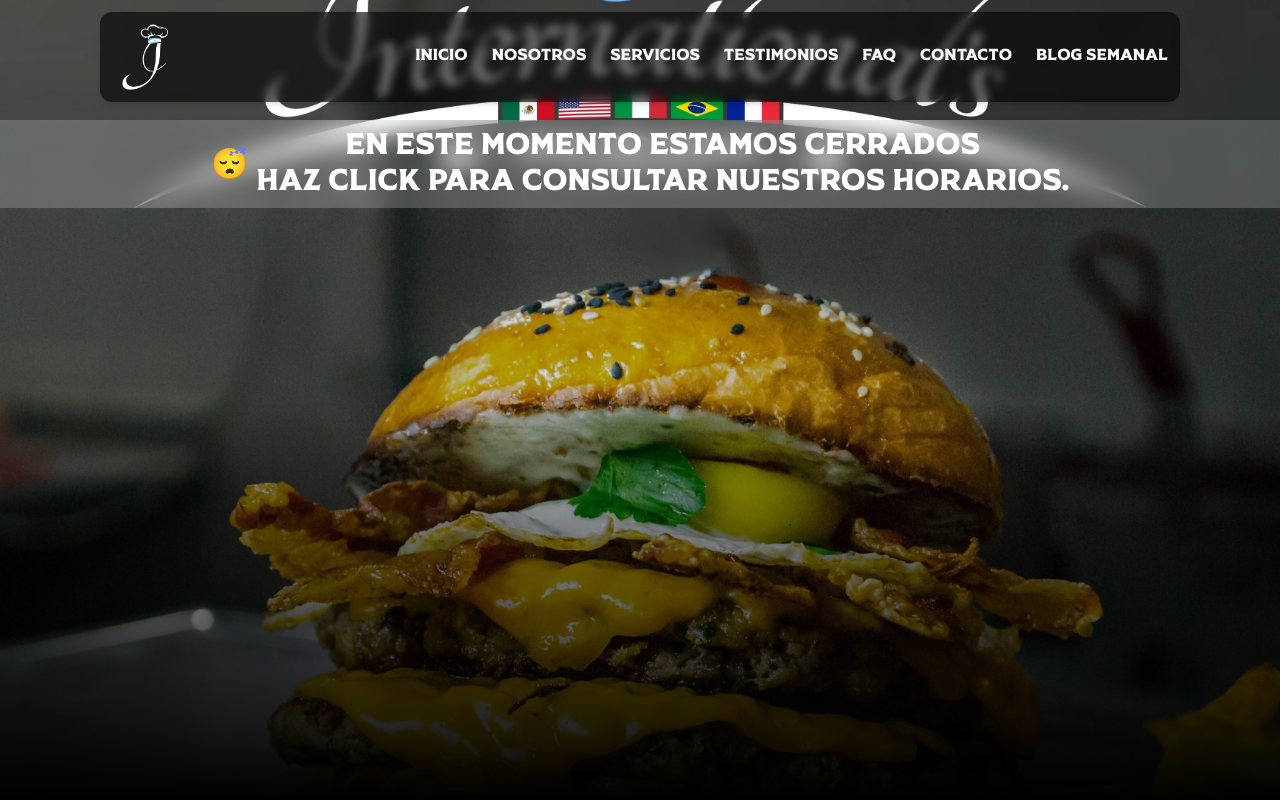
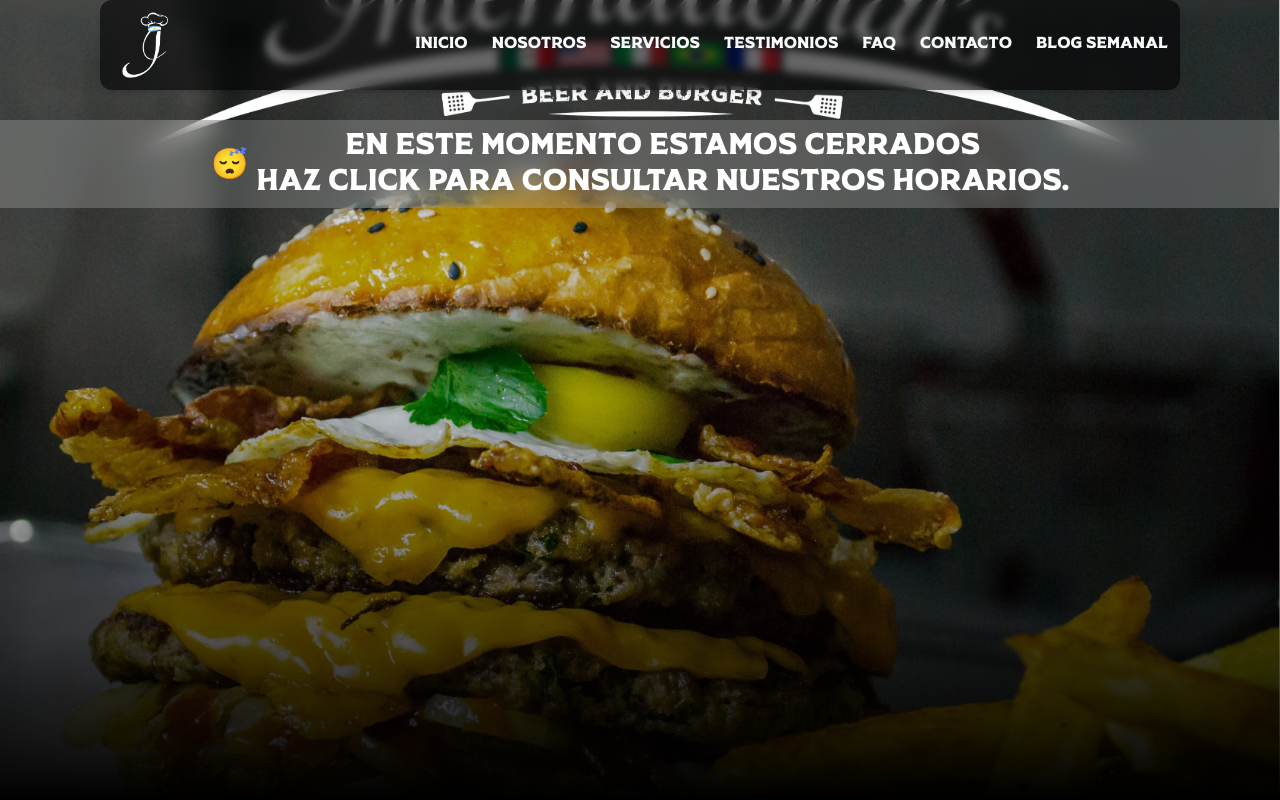
Before and after one commit to BrianGelvez/internationals, a Next.js app: page / in a window 1280 px wide. Built offline with nearby package versions, Linux system fonts and the light colour scheme; what tailwind-hamburgers would draw is missing.

Commit message:
fix: Cambios en los estilos del Header y el contenido del menu desplegable

```diff
--- a/src/components/header/index.tsx
+++ b/src/components/header/index.tsx
@@ -28,8 +28,8 @@
 
   return (
     <div
-      className={`fixed top-0 left-1/2 mt-3 -translate-x-1/2
-                 w-[95%] xl:w-container backdrop-blur-sm bg-black/60 shadow-md z-10 rounded-xl
+      className={`fixed top-0 left-1/2 -translate-x-1/2
+                 w-full xl:w-container backdrop-blur-sm bg-black/60 shadow-md z-10 rounded-xl
                  transition-transform duration-300
                  ${scrollingDown ? "translate-y-[-400%]" : "translate-y-0"}`}
     >
--- a/src/components/header/partials/mobile/index.tsx
+++ b/src/components/header/partials/mobile/index.tsx
@@ -5,8 +5,8 @@
 export default function Mobile(handleClickClose: any) {
   const navItems = [
     { id: 0, text: "INICIO", idLink: "/" },
-    { id: 1, text: "SOMBRE MI", idLink: "aboutMe" },
-    { id: 2, text: "SERVICIOS", idLink: "services" },
+    { id: 1, text: "SOMBRE NOSOTROS", idLink: "about" },
+    { id: 2, text: "NUESTRA COMIDA", idLink: "products" },
     { id: 3, text: "TESTIMONIOS", idLink: "testimonies" },
     { id: 4, text: "FAQ", idLink: "faq" },
     { id: 5, text: "CONTACTO", idLink: "contact" },
```
Also changed, not shown: public/fondo.webp.
